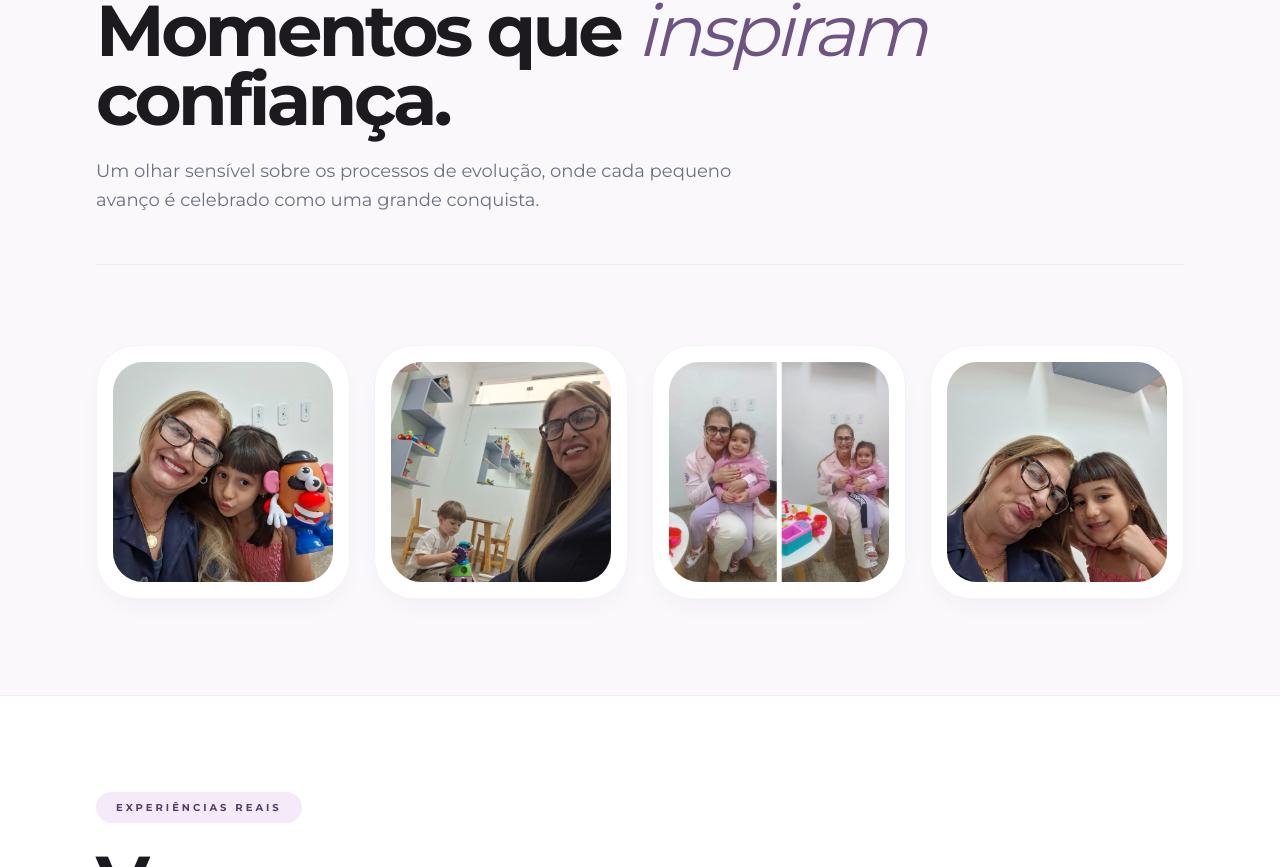
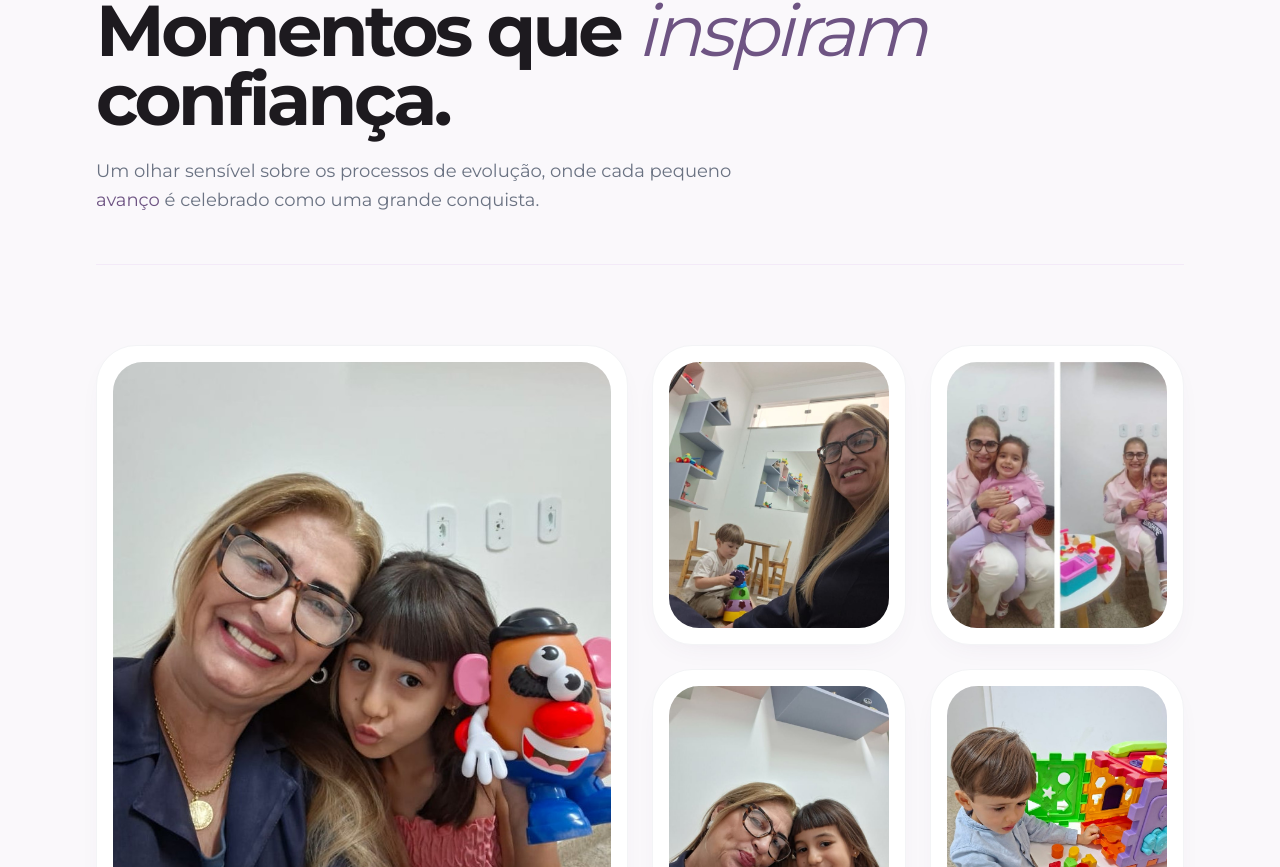
Before and after one commit to juniorlevenhagen/site-fono, a React (Vite) app: page / in a window 1280 px wide. Shown: the part 4273-5140 px from the top of the page. Built offline with nearby package versions, Linux system fonts and the light colour scheme.

Commit message:
final commit

```diff
--- a/index.html
+++ b/index.html
@@ -1,10 +1,15 @@
 <!doctype html>
-<html lang="en">
+<html lang="pt-BR">
   <head>
     <meta charset="UTF-8" />
     <link href="https://fonts.googleapis.com/css2?family=Montserrat:wght@300;400;600;700&display=swap" rel="stylesheet">
     <meta name="viewport" content="width=device-width, initial-scale=1.0" />
-    <title>site-fono</title>
+
+    <title>Roseli Bernardes | Fonoaudiologia em Baependi - Especialista em Linguagem</title>
+
+    <meta name="description" content="Fonoaudiologia especializada em Baependi com Roseli Bernardes. Atendimento humanizado focado no desenvolvimento da linguagem e bem-estar infantil. Agende sua consulta." />
+
+    <link rel="icon" type="image/svg+xml" href="/favicon.svg" />
   </head>
   <body>
     <div id="root"></div>
--- a/src/components/Galeria.tsx
+++ b/src/components/Galeria.tsx
@@ -12,7 +12,7 @@ const Galeria = () => {
 
     const listaFotos: FotoMomento[] = [
         {
-            src: "/imagens/galeria01.jpeg",
+            src: "/imagens/galeria01.jpeg", // ESTA FOTO TERÁ DESTAQUE NO DESKTOP
             alt: "Atendimento lúdico com criança",
             legenda: "Aprender brincando é o nosso segredo."
         },
@@ -30,12 +30,16 @@ const Galeria = () => {
             src: "/imagens/galeria04.jpeg",
             alt: "Criança feliz no atendimento",
             legenda: "A alegria de se comunicar com clareza."
+        },
+        {
+            src: "/imagens/galeria05.jpeg",
+            alt: "Desenvolvimento infantil",
+            legenda: "Evolução constante em cada etapa."
         }
     ];
 
     return (
         <section id="galeria" className="scroll-mt-24 py-16 md:py-24 px-5 md:px-24 bg-[#FAF8FB] w-full border-t border-[#F6EEF5] relative overflow-hidden">
-            {/* Removemos o max-w-1400px para permitir que a seção respire mais nas laterais em telas ultra-wide */}
             <div className="flex flex-col gap-12 md:gap-20 w-full mx-auto">
 
                 {/* CABEÇALHO PADRONIZADO */}
@@ -50,18 +54,24 @@ const Galeria = () => {
                             confiança.
                         </h2>
                         <p className="text-gray-500 text-base md:text-lg leading-relaxed max-w-2xl">
-                            Um olhar sensível sobre os processos de evolução, onde cada pequeno avanço é celebrado como uma grande conquista.
+                            Um olhar sensível sobre os processos de evolução, onde cada pequeno <span className="text-[#6E5483] font-medium">avanço</span> é celebrado como uma grande conquista.
                         </p>
                     </div>
                 </div>
 
-                {/* GRID DE FOTOS - Expandido para as laterais */}
-                <div className="grid grid-cols-2 lg:grid-cols-4 gap-4 md:gap-6 w-full z-10">
+                {/* GRID DE FOTOS - Layout "Bento Grid" para 5 fotos */}
+                <div className="grid grid-cols-2 lg:grid-cols-4 gap-4 md:gap-6 w-full z-10 auto-rows-[200px] md:auto-rows-[300px]">
                     {listaFotos.map((foto, index) => (
                         <div
                             key={index}
                             onClick={() => setFotoSelecionada(foto)}
-                            className="group relative bg-white p-2 md:p-4 rounded-[24px] md:rounded-[40px] shadow-[0_10px_30px_-15px_rgba(85,60,106,0.1)] hover:shadow-[0_30px_60px_-15px_rgba(85,60,106,0.2)] transition-all duration-500 hover:-translate-y-2 cursor-pointer border border-gray-100 aspect-square overflow-hidden"
+                            className={`
+                                group relative bg-white p-2 md:p-4 rounded-[24px] md:rounded-[40px]
+                                shadow-[0_10px_30px_-15px_rgba(85,60,106,0.1)]
+                                hover:shadow-[0_30px_60px_-15px_rgba(85,60,106,0.2)]
+                                transition-all duration-500 hover:-translate-y-2 cursor-pointer border border-gray-100 overflow-hidden
+                                ${index === 0 ? "col-span-2 row-span-2" : "col-span-1 row-span-1"}
+                            `}
                         >
                             <div className="w-full h-full overflow-hidden rounded-[18px] md:rounded-[30px] bg-gray-50">
                                 <img
@@ -71,8 +81,9 @@ const Galeria = () => {
                                 />
                             </div>
 
-                            <div className="absolute inset-2 md:inset-4 bg-[#553C6A]/50 opacity-0 group-hover:opacity-100 transition-all duration-300 flex flex-col items-center justify-center p-4 text-center rounded-[18px] md:rounded-[30px]">
-                                <Maximize2 size={24} className="text-white/50 mb-3 md:mb-4 scale-50 group-hover:scale-100 transition-transform duration-500" />
+                            {/* Overlay Sutil com Roxo Eleven */}
+                            <div className="absolute inset-2 md:inset-4 bg-[#553C6A]/60 opacity-0 group-hover:opacity-100 transition-all duration-300 flex flex-col items-center justify-center p-4 text-center rounded-[18px] md:rounded-[30px] backdrop-blur-[2px]">
+                                <Maximize2 size={24} className="text-white/70 mb-3 scale-50 group-hover:scale-100 transition-transform duration-500" />
                                 <p className="text-white text-[10px] md:text-xs font-semibold leading-tight tracking-wide uppercase translate-y-2 group-hover:translate-y-0 transition-transform duration-500">
                                     {foto.legenda}
                                 </p>
@@ -82,7 +93,7 @@ const Galeria = () => {
                 </div>
             </div>
 
-            {/* LIGHTBOX */}
+            {/* LIGHTBOX PARA VISUALIZAÇÃO AMPLIADA */}
             {fotoSelecionada !== null && (
                 <div
                     className="fixed inset-0 z-300 flex items-center justify-center p-4 md:p-10 bg-[#1D1A1F]/95 backdrop-blur-md transition-opacity duration-300"
@@ -104,7 +115,7 @@ const Galeria = () => {
                             alt={fotoSelecionada.alt}
                             className="w-full h-auto max-h-[75vh] rounded-[32px] md:rounded-[60px] object-contain shadow-2xl border border-white/10"
                         />
-                        <p className="mt-8 text-white/90 text-lg md:text-2xl font-medium tracking-tight text-center">
+                        <p className="mt-8 text-white/90 text-lg md:text-2xl font-medium tracking-tight text-center max-w-2xl">
                             {fotoSelecionada.legenda}
                         </p>
                     </div>
```
Also changed, not shown: public/imagens/galeria05.jpeg (added).
